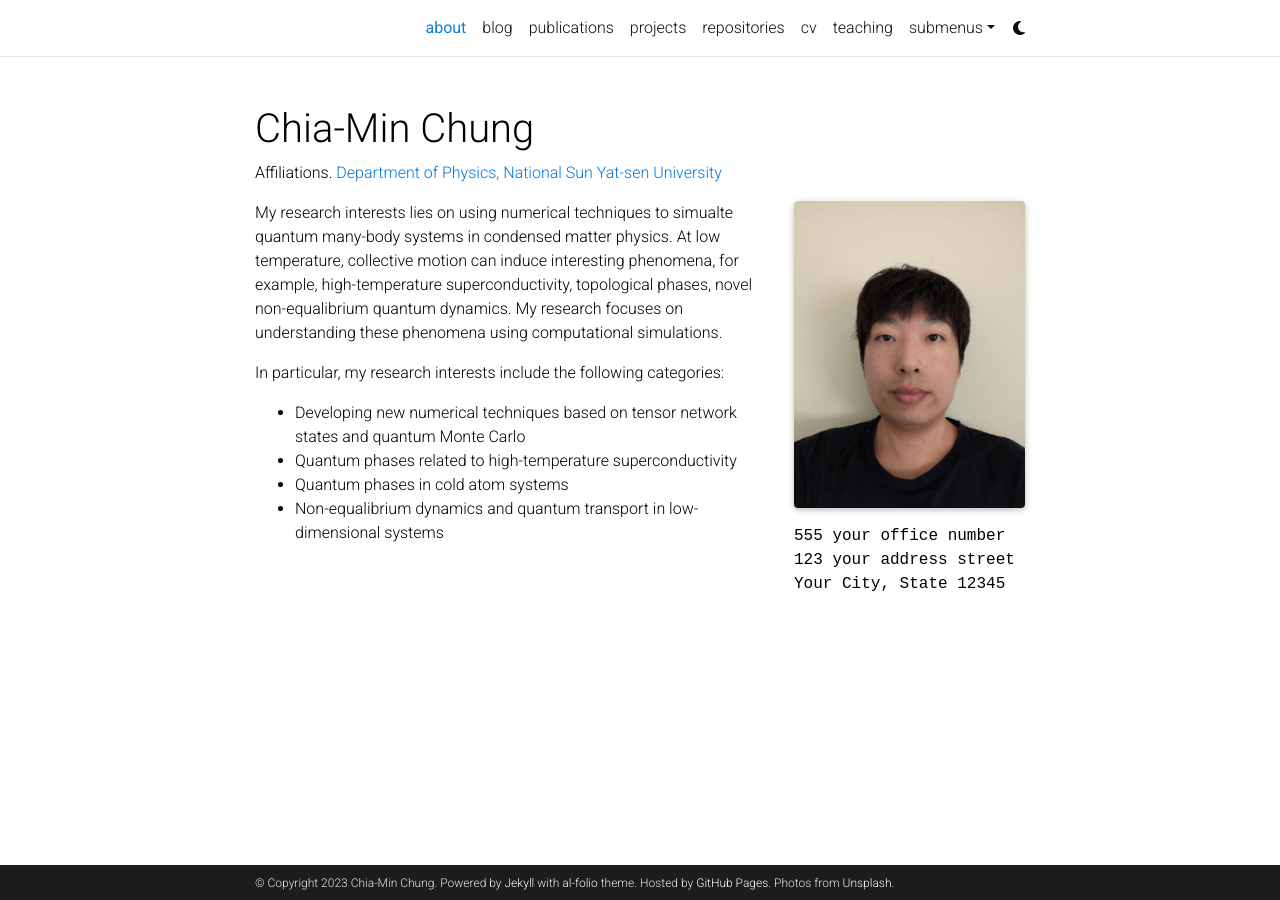
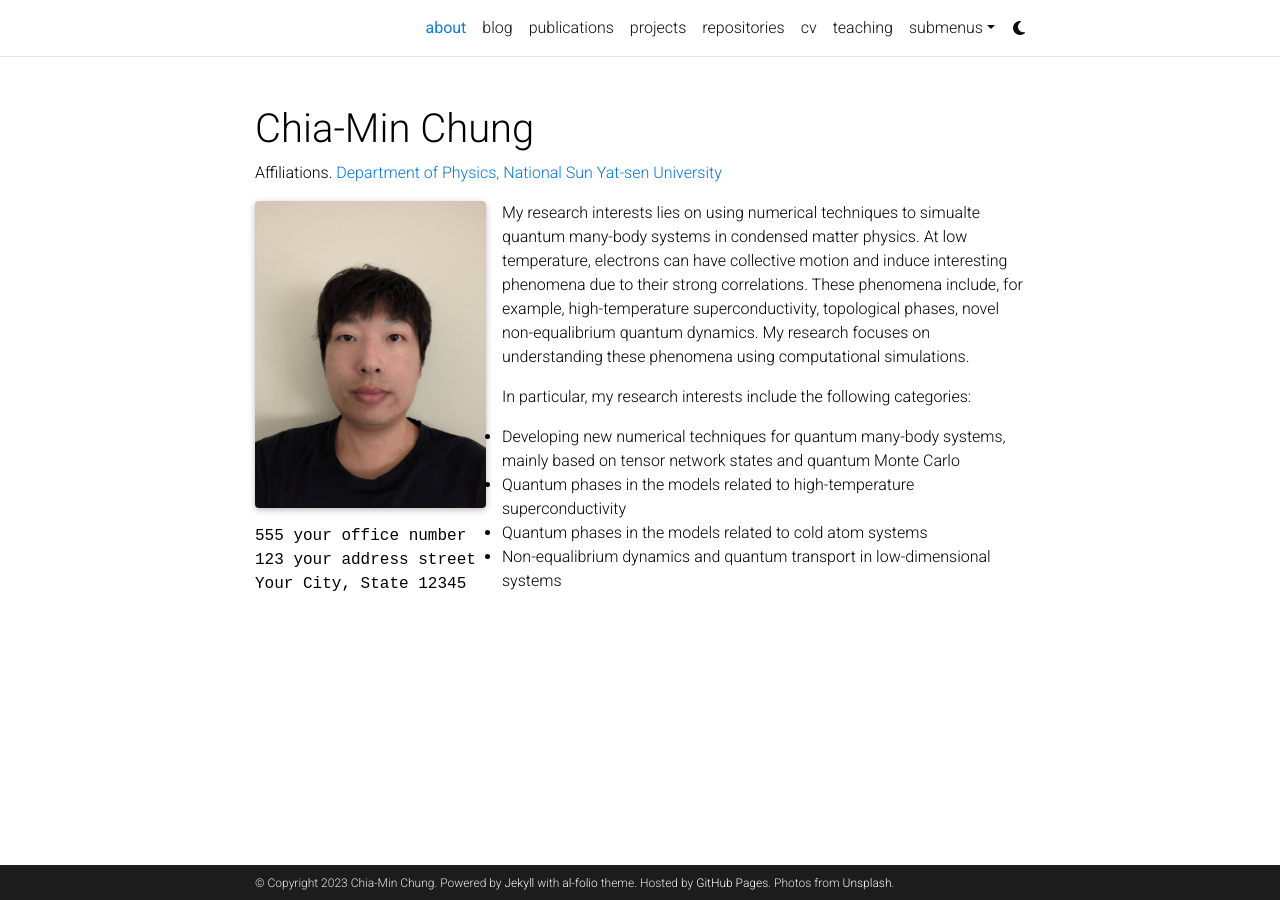
Before and after one commit to chiamin/chiamin.github.io, a Jekyll site: the page built from _pages/about.md, in a window 1280 px wide. Built offline with Jekyll 4.4.1, drawn with Linux system fonts in a browser that asks for light colours; full-size pictures stand in for the smaller copies a plugin makes; comment, search, counter and statistics services are not loaded; a style sheet for code colours, icons or effects is not loaded.

Commit message:
about.md

```diff
--- a/_pages/about.md
+++ b/_pages/about.md
@@ -5,7 +5,7 @@
 subtitle: Affiliations. <a href='https://phys.nsysu.edu.tw/'>Department of Physics, National Sun Yat-sen University</a>
 
 profile:
-  align: right
+  align: left
   image: prof_pic.jpg
   image_circular: false # crops the image to make it circular
   address: >
@@ -20,11 +20,12 @@
 ---
 
 My research interests lies on using numerical techniques to simualte quantum many-body systems in condensed matter physics.
-At low temperature, collective motion can induce interesting phenomena, for example, high-temperature superconductivity, topological phases, novel non-equalibrium quantum dynamics.
+At low temperature, electrons can have collective motion and induce interesting phenomena due to their strong correlations.
+These phenomena include, for example, high-temperature superconductivity, topological phases, novel non-equalibrium quantum dynamics.
 My research focuses on understanding these phenomena using computational simulations.
 
 In particular, my research interests include the following categories:
-* Developing new numerical techniques based on tensor network states and quantum Monte Carlo
-* Quantum phases related to high-temperature superconductivity
-* Quantum phases in cold atom systems
+* Developing new numerical techniques for quantum many-body systems, mainly based on tensor network states and quantum Monte Carlo
+* Quantum phases in the models related to high-temperature superconductivity
+* Quantum phases in the models related to cold atom systems
 * Non-equalibrium dynamics and quantum transport in low-dimensional systems
```
